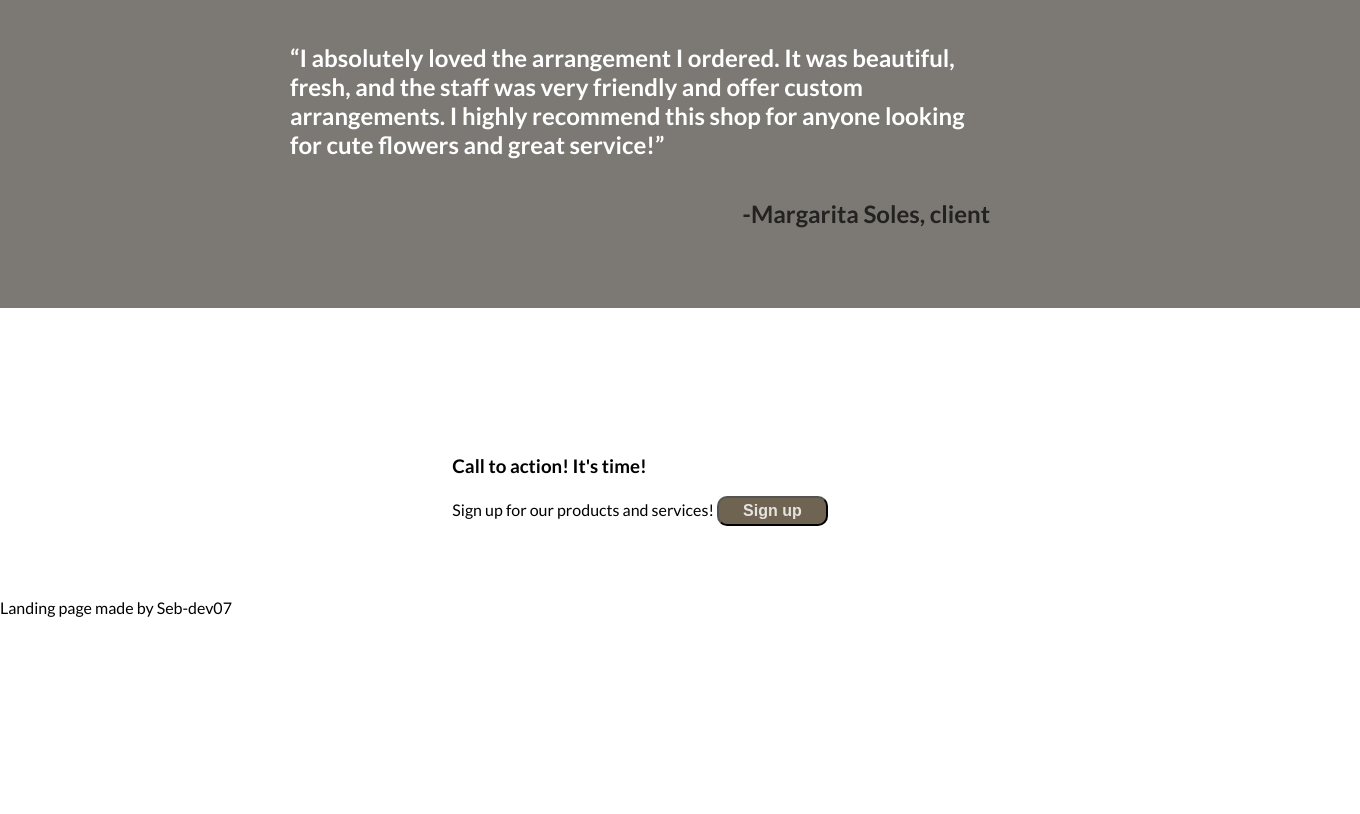
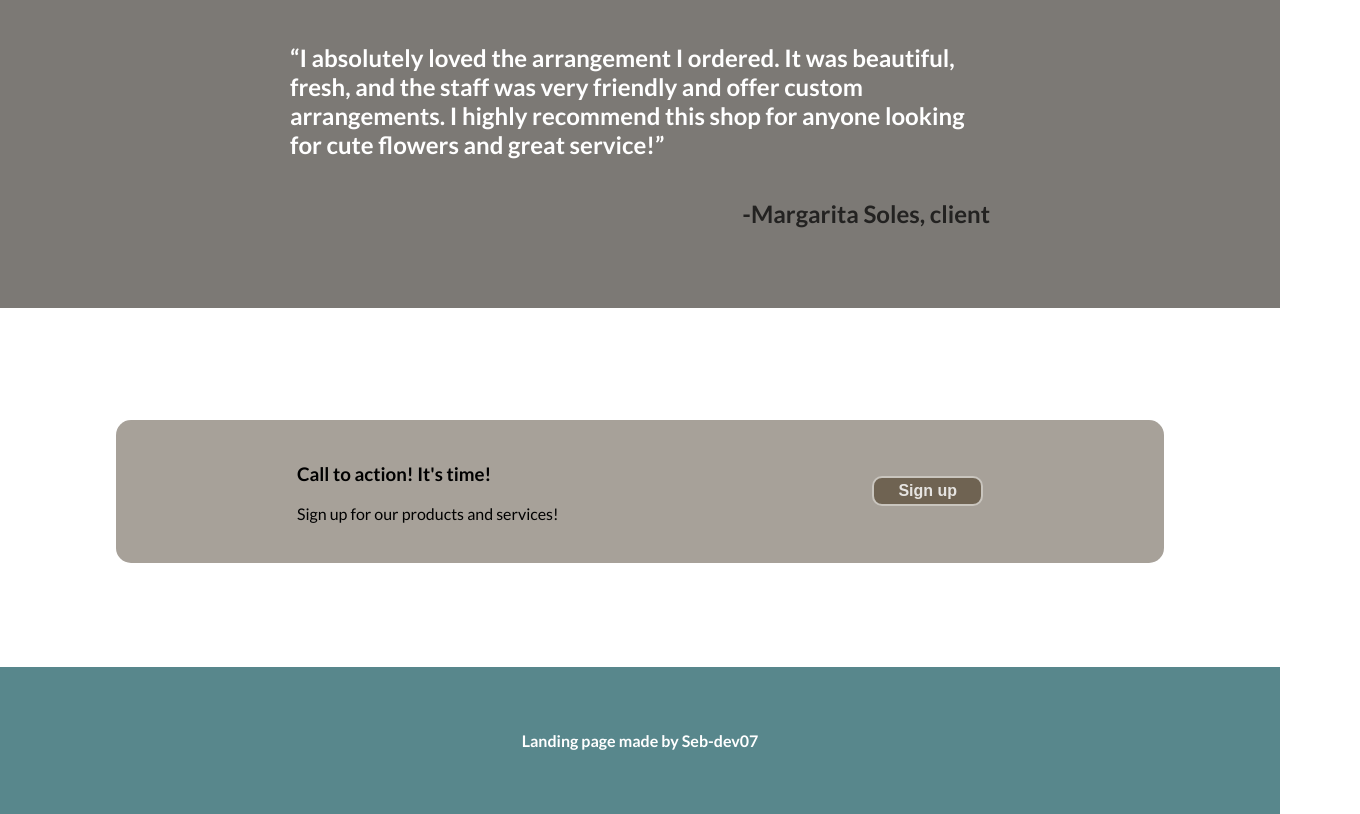
Before and after one commit to seb-dev07/top-landing-page, a plain HTML site: page index.html in a window 1280 px wide. Shown: the part 1183-1997 px from the top of the page, 1360 px wide, since content can reach past the window. Before the commit the page ends 1800 px from the top, so only its background shows below. Drawn offline with Linux system fonts and the light colour scheme; a web font is replaced by a local one.

Commit message:
Make Call to action section & footer

```diff
--- a/index.html
+++ b/index.html
@@ -86,17 +86,19 @@
         </div>
       </article>
 
-      <section class="section-container">
+      <section class="call-to-action">
         <div>
           <h3> Call to action! It's time! </h3>
-          <span> Sign up for our products and services!</span>
+          <p> Sign up for our products and services!</p>
+        </div>
+
+        <div>
           <button> Sign up </button>
         </div>
-
       </section>
     </section>
 
-    <footer>
+    <footer class="footer">
         Landing page made by Seb-dev07
     </footer>
   </body>
--- a/styles/styles.css
+++ b/styles/styles.css
@@ -4,6 +4,8 @@ body {
     font-family: "Lato", sans-serif;
     font-weight: 400;
     font-style: normal;
+    max-width: 100vw;
+    width: 100%;
 }
 
 .lato {
@@ -51,7 +53,7 @@ a {
     width: 100%;
     margin: 0 auto;
     padding: 16px;
-    margin-bottom: 6em;
+    margin-bottom: 3em;
     align-items: center;
 
 }
@@ -74,6 +76,7 @@ button {
     text-align: center;
     padding: 4px 24px;
     cursor: pointer;
+    border: 2px solid rgba(255, 255, 255, 0.626);
 }
 
 
@@ -90,6 +93,8 @@ button {
     flex-direction: column;
     align-items: center;
     justify-content: center;
+    margin: 3em 0;
+    width: 100%;
 }
 
 
@@ -123,7 +128,7 @@ h2 {
 
 .quote-container {
     background-color: rgb(124, 121, 117);
-    padding: 80px;
+    padding: 80px 0;
     width: 100%;
     display: flex;
     flex-direction: column;
@@ -152,3 +157,31 @@ img {
     width: 200px;
     height: 200px;
 }
+
+.call-to-action {
+    padding: 24px;
+    width: 1000px;
+    display: flex;
+    justify-content: space-around;
+    align-items: center;
+    background-color: #a7a199;
+    border-radius: 15px;
+    margin: 56px 0;
+}
+
+
+.footer {
+    background-color: #58878C;
+    width: 100%;
+    padding: 64px 0;
+    display: flex;
+    justify-content: center;
+    align-items: center;
+    font-size: 16px;
+    color: white;
+    font-weight: bold;
+}
+
+a:hover {
+    color: rgba(255, 255, 255, 0.86);
+}
```
